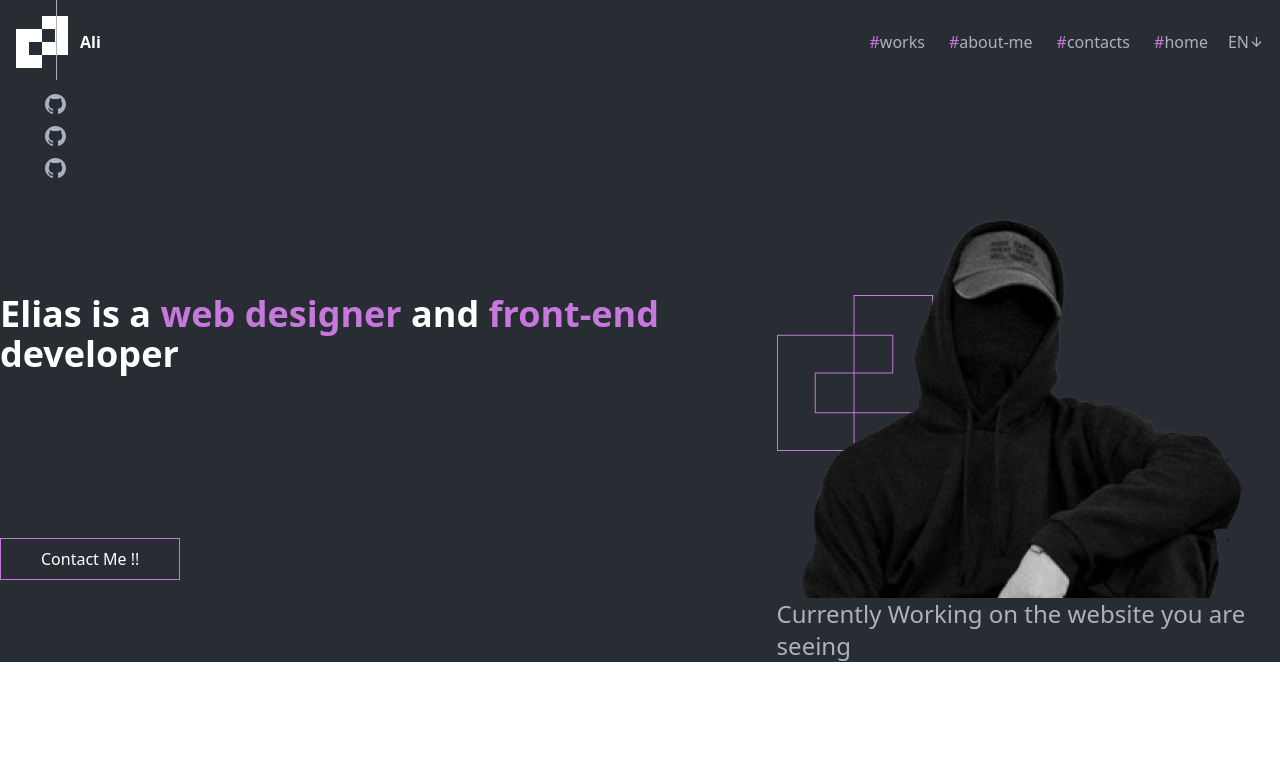
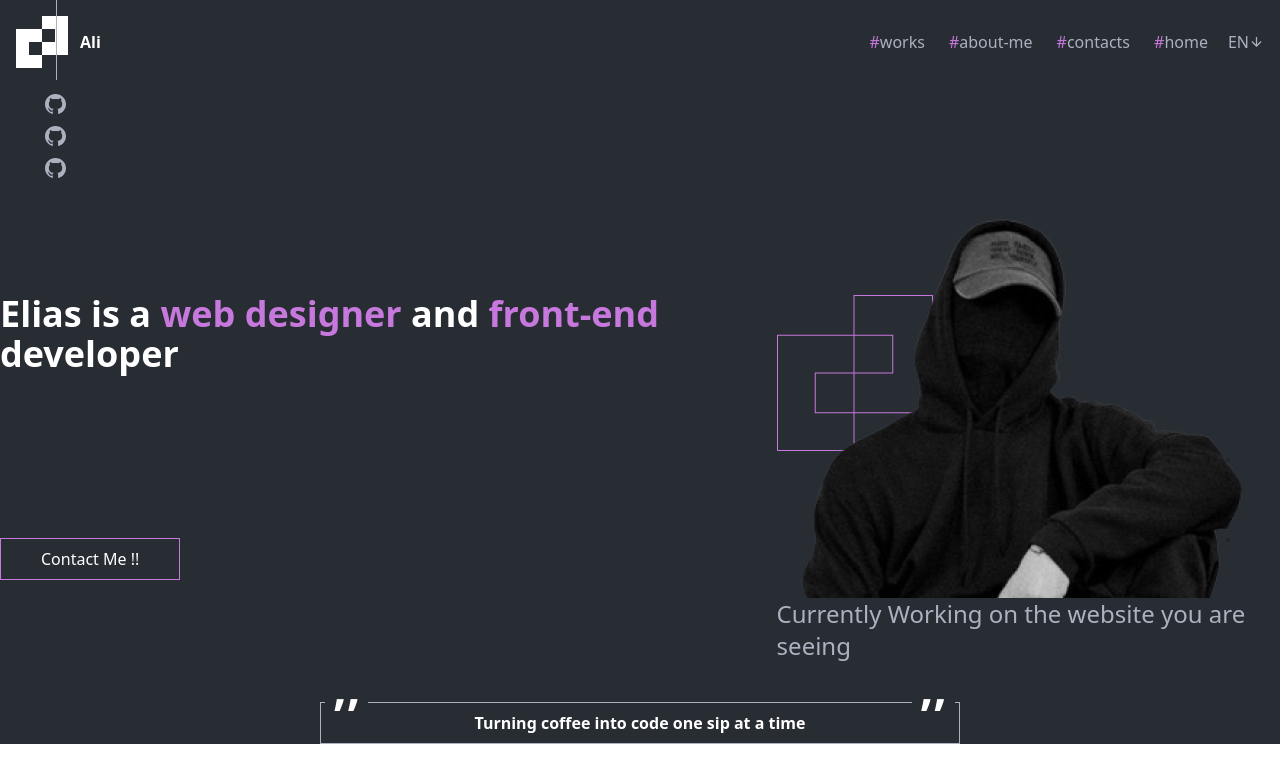
Before and after one commit to goofySunny/portfolio-with-react, a React (Create React App) app: page / in a window 1280 px wide. Shown: the top 782 px of the page. Built offline with nearby package versions, Linux system fonts and the light colour scheme.

Commit message:
Quote Component made

```diff
--- a/src/App.js
+++ b/src/App.js
@@ -1,12 +1,14 @@
 import './App.css';
 import Header from './components/header/Header';
 import Hero from './components/hero/Hero';
+import Quote from './components/quote/Quote';
 
 function App() {
   return (
     <>
     <Header/>
     <Hero/>
+    <Quote thingToSay='Turning coffee into code one sip at a time'/>
     </>
   )
 }
--- /dev/null
+++ b/src/components/quote/Quote.js
@@ -0,0 +1,19 @@
+import './Quote.css'
+
+function Quote({thingToSay}) {
+    return(
+        <div className='border border-secondary py-2 px-4 flex justify-center items-center mx-auto w-1/2 mt-10 relative'>
+            <p className='text-white font-bold'>
+                {thingToSay}
+            </p>
+            <span className='bg-background absolute -top-10 px-2 left-1 font-extrabold text-5xl text-white'>
+                ,,
+            </span>
+            <span className='bg-background absolute px-2 -top-10 right-1 font-extrabold text-5xl text-white'>
+                ,,
+            </span>
+        </div>
+    )
+}
+
+export default Quote;
```
Also changed, not shown: src/components/quote/Quote.css (added).
